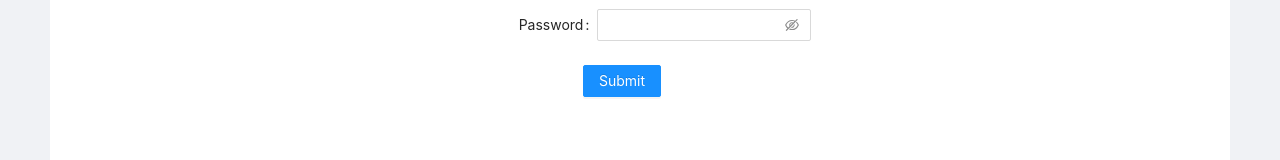
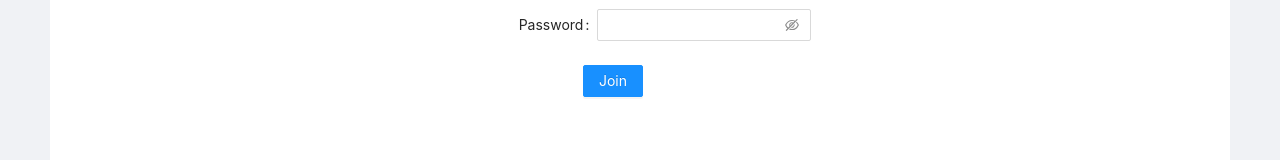
Before and after one commit to Sarthakbh321/React-Chat-App, a React (Create React App) app in the folder client/: page / in a window 1280 px wide. Shown: the part 393-553 px from the top of the page. Built offline with nearby package versions, Linux system fonts and the light colour scheme.

Commit message:
server sends room data

```diff
--- a/client/src/components/Chat.js
+++ b/client/src/components/Chat.js
@@ -43,6 +43,11 @@
 		socket.on("message", (message) => {
 			setMessages((messages) => [...messages, message])
 		});
+
+		socket.on("roomDate", (data) => {
+			console.log(data);
+		});
+
 	}, []);
 
 
--- a/client/src/components/Join.js
+++ b/client/src/components/Join.js
@@ -78,7 +78,7 @@
 								<Input.Password onChange={handlePasswordChange} value={password} />
 							</Form.Item>
 							<Form.Item {...tail}>
-								<Button type="primary" htmlType="submit">Submit</Button>
+								<Button type="primary" htmlType="submit">Join</Button>
 							</Form.Item>
 						</Form>
 					</div>
```
Also changed, not shown: 1 other file (tests, documents, lock files or other folders).
